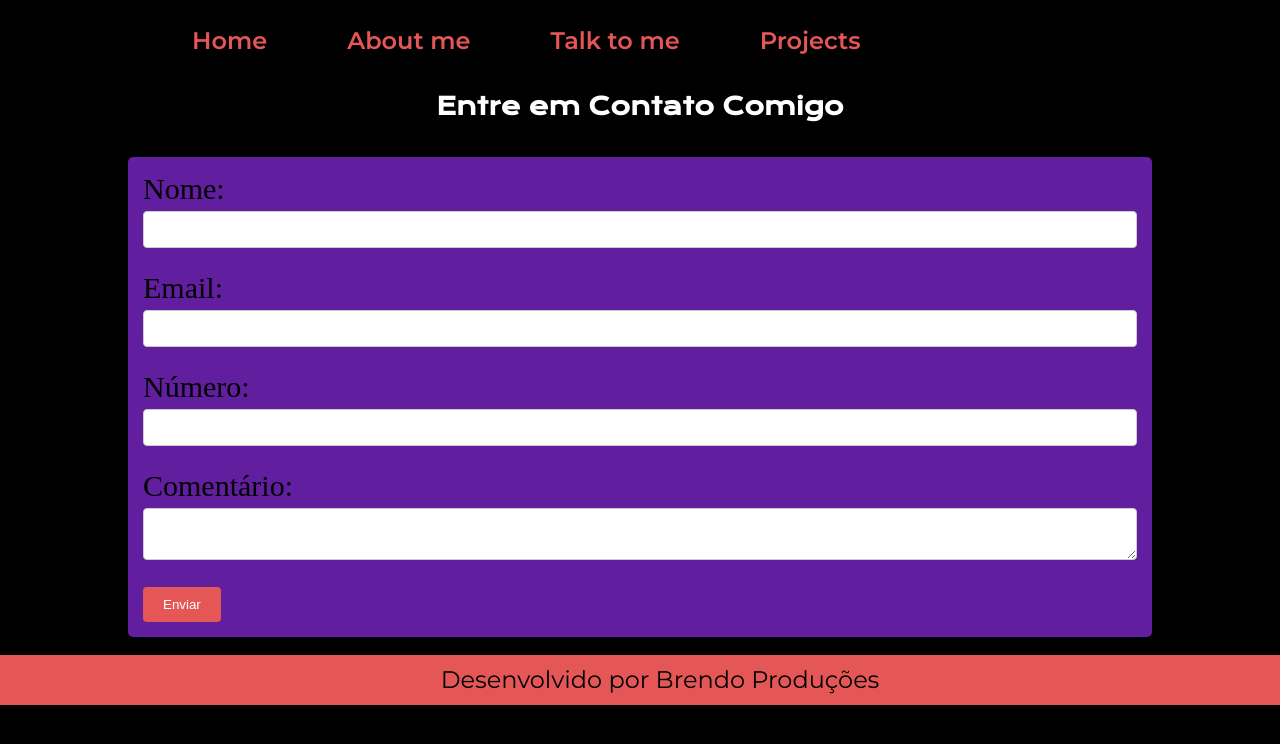
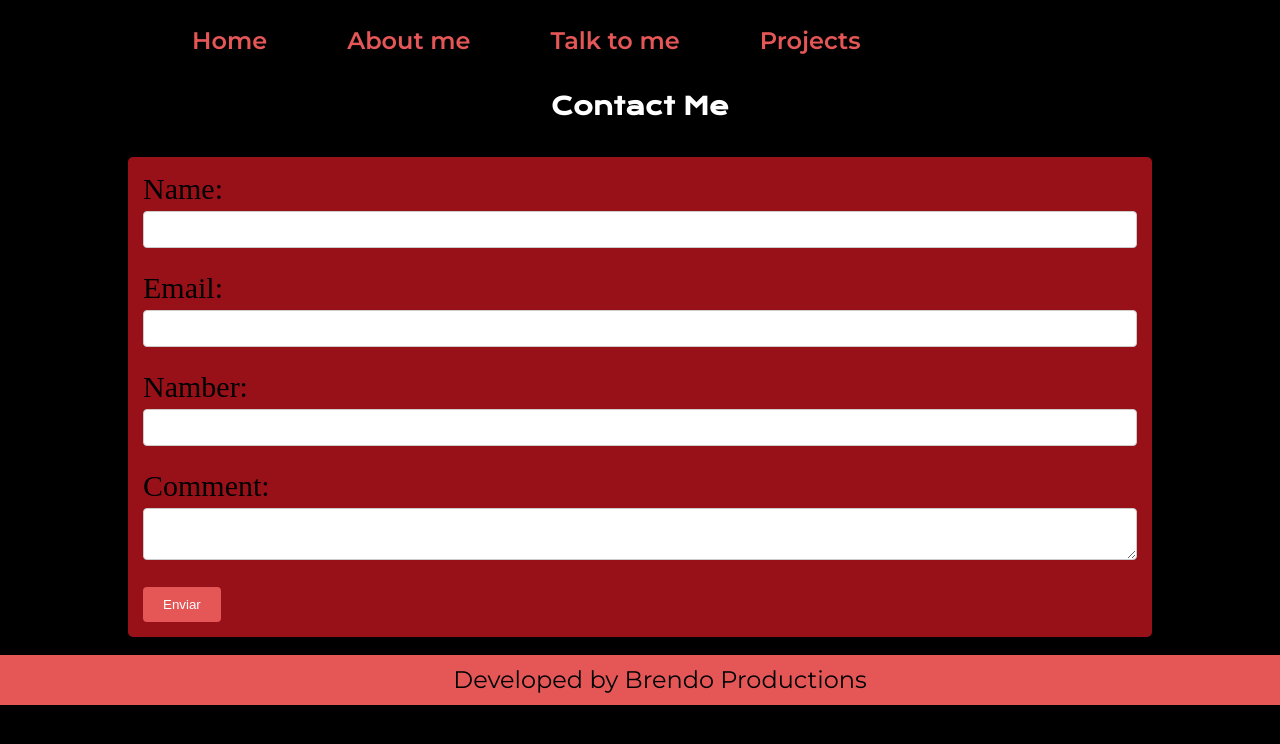
Before and after one commit to BrendoGarcia/NewCorriculumIngles, a plain HTML site: page form.html in a window 1280 px wide. Shown: the top 744 px of the page. Drawn offline with nearby package versions, Linux system fonts and the light colour scheme.

Commit message:
Update form.html

```diff
--- a/form.html
+++ b/form.html
@@ -23,19 +23,19 @@
 
 
   <br></br>
-  <h1 class="comigoentre">Entre em Contato Comigo</h1>
+  <h1 class="comigoentre">Contact Me</h1>
   <br></br>
   <form action="mailto:brendofcg@gmail.com" method="post" enctype="text/plain">
-      <label for="name">Nome:</label>
+      <label for="name">Name:</label>
       <input type="text" id="name" name="name"><br><br>
 
       <label for="email">Email:</label>
       <input type="email" id="email" name="email"><br><br>
 
-      <label for="Numero">Número:</label>
+      <label for="Numero">Namber:</label>
       <input type="text" id="Numero" name="Numero"><br><br>
 
-      <label for="comentario">Comentário:</label>
+      <label for="comentario">Comment:</label>
       <textarea id="comentario" name="comentario"></textarea><br><br>
 
       <input type="submit" value="Enviar">
@@ -44,11 +44,11 @@
 
   <style>
     form {
-      background-color: blueviolet;
+      background-color: rgb(153, 17, 24);
       padding: 20px;
       margin-top: 20px;
       border-radius: 5px;
-      background-color: rgba(138, 43, 226, 0.7);
+      background-color: rgba(153, 17, 24);
       padding: 15px;
       margin: 0 10%;
       border-radius: 5px;
@@ -91,6 +91,6 @@
   </style>
   <br>
   <footer class="rodape">
-      <p class="teste">Desenvolvido por Brendo Produções</p>
+      <p class="teste">Developed by Brendo Productions</p>
   </footer>
 </body>
```
